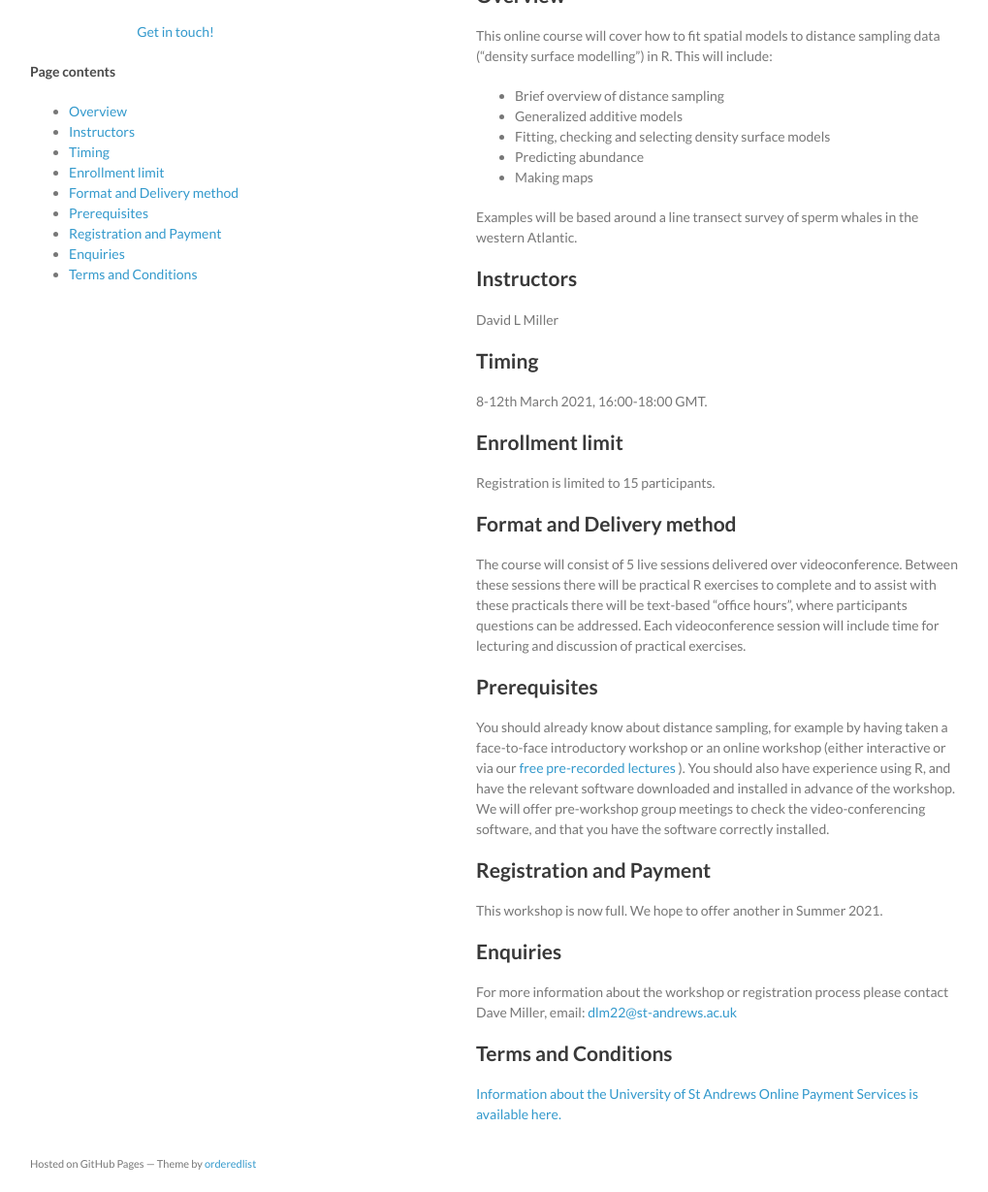
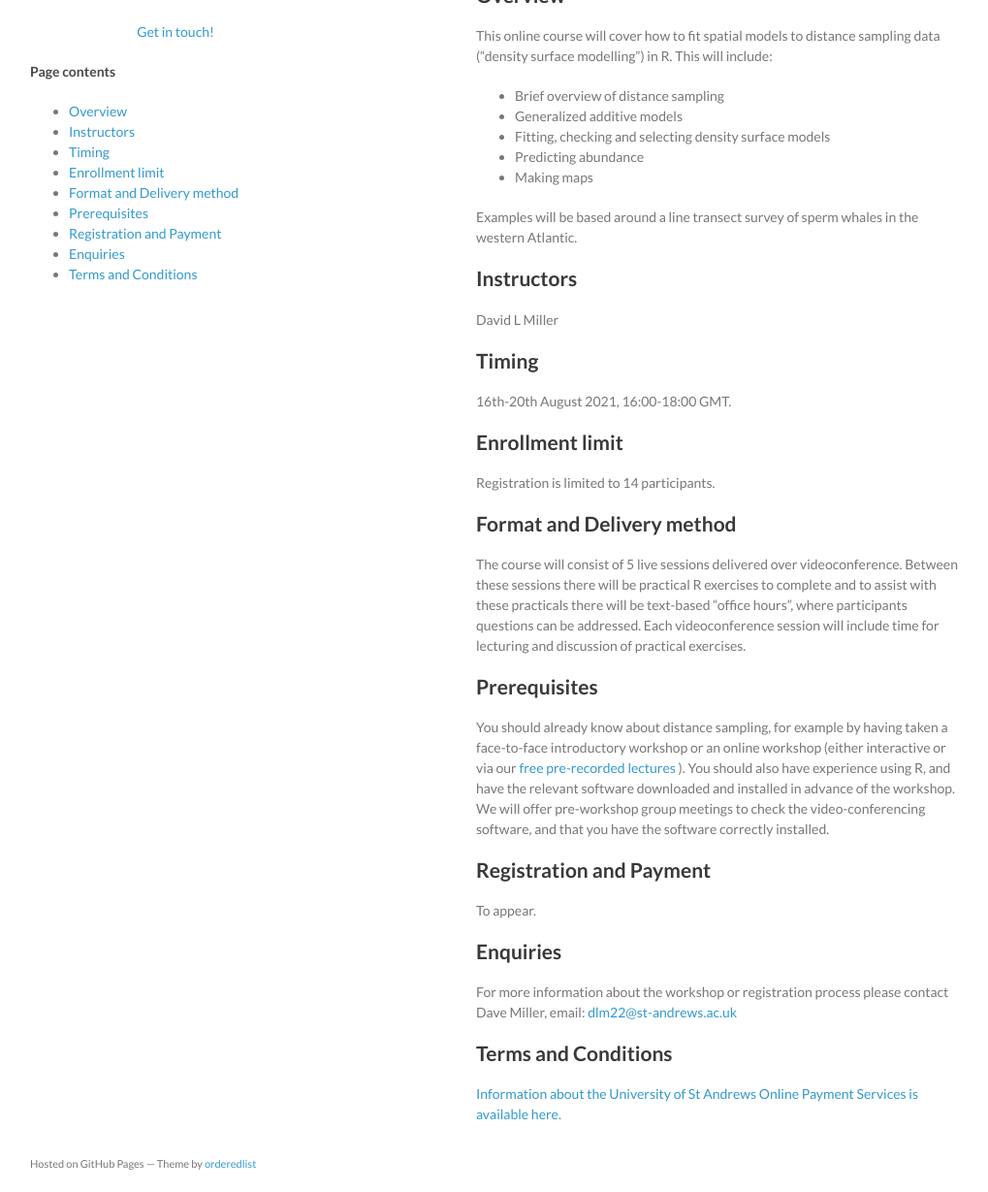
Before and after one commit to distanceworkshops/distanceworkshops.github.io, a Jekyll site: the page built from dsm-advert.md, in a window 1280 px wide and 1366 px high, cut to the strip 137-1366 px from the top of the window. Shown: the whole strip at 97% size, without its empty margins (129-1148 px from the left). Built offline with Jekyll 4.4.1, drawn with Linux system fonts in a browser that asks for light colours.

Commit message:
update dsm workshop

```diff
--- a/dsm-advert.md
+++ b/dsm-advert.md
@@ -26,11 +26,11 @@ David L Miller
 
 ## Timing
 
-8-12th March 2021, 16:00-18:00 GMT.
+16th-20th August 2021, 16:00-18:00 GMT.
 
 ## Enrollment limit
 
-Registration is limited to 15 participants.
+Registration is limited to 14 participants.
 
 ## Format and Delivery method
 
@@ -42,10 +42,12 @@ You should already know about distance sampling, for example by having taken a f
 
 ## Registration and Payment
 
-This workshop is now full.  We hope to offer another in Summer 2021.
+To appear.
 
 ## Enquiries
+
 For more information about the workshop or registration process please contact Dave Miller, email: [dlm22@st-andrews.ac.uk](mailto:dlm22@st-andrews.ac.uk)
 
 ## Terms and Conditions
+
 [Information about the University of St Andrews Online Payment Services is available here.](https://onlineshop.st-andrews.ac.uk/help/terms-and-conditions)
```
